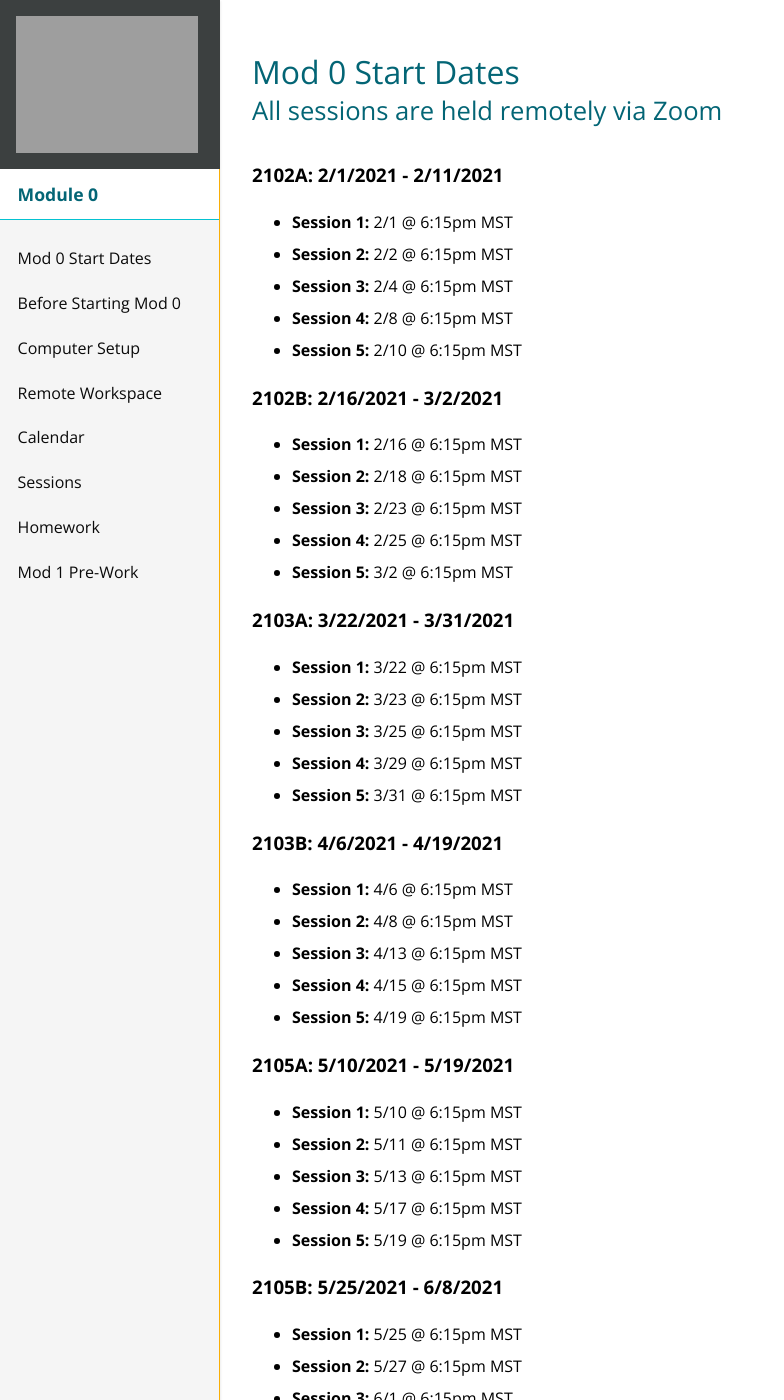
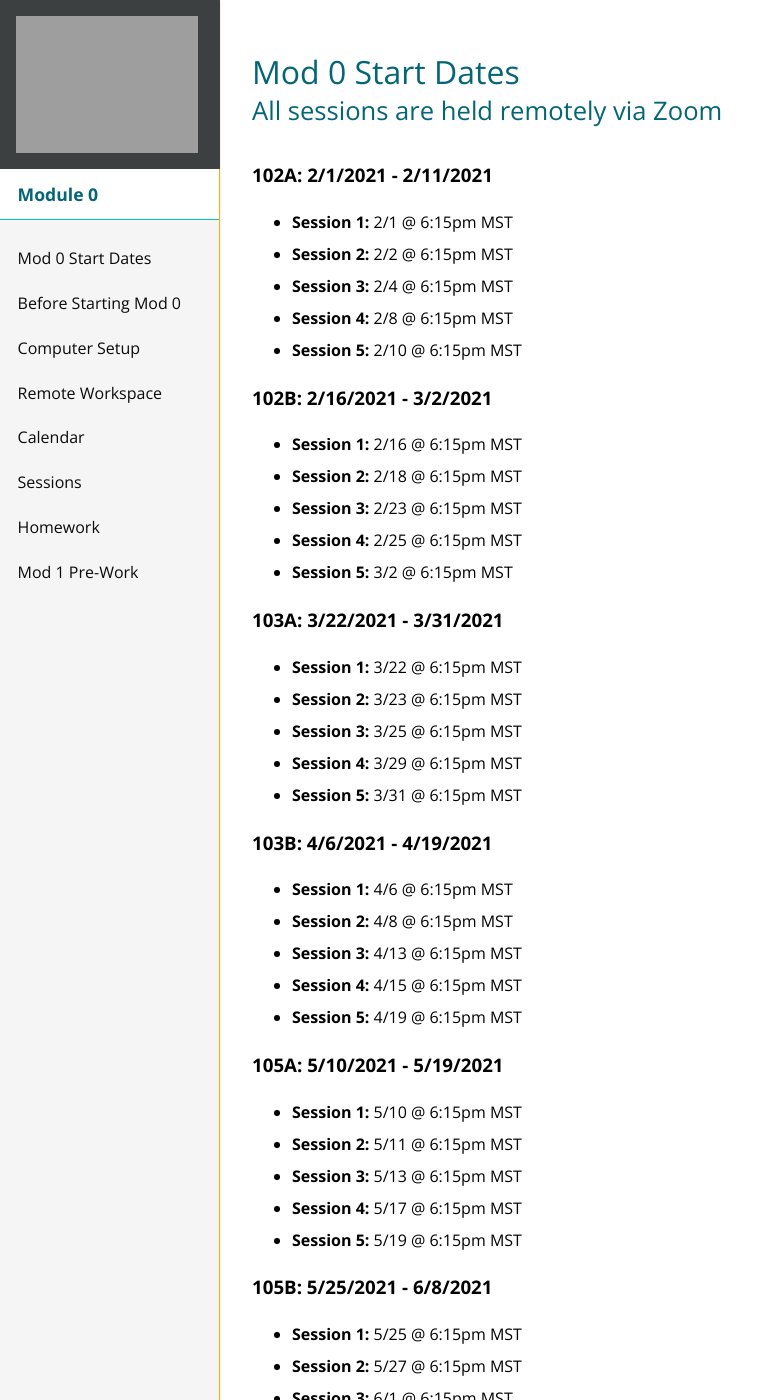
Before and after one commit to turingschool/mod-0-curriculum, a Jekyll site: the page built from start-dates.md, in a window 1280 px wide and 1400 px high. Shown: the whole window, without its empty margins (0-784 px from the left). Built offline with Jekyll 4.4.1, drawn with Linux system fonts in a browser that asks for light colours; nearby versions of some CDN libraries; some of the changed text lies outside the part shown.

Commit message:
Adjust start date format

```diff
--- a/start-dates.md
+++ b/start-dates.md
@@ -5,98 +5,98 @@ subheading: All sessions are held remotely via Zoom
 permalink:  start-dates
 ---
 
-### 2102A: 2/1/2021 - 2/11/2021
+### 102A: 2/1/2021 - 2/11/2021
 - **Session 1:** 2/1 @ 6:15pm MST
 - **Session 2:** 2/2 @ 6:15pm MST
 - **Session 3:** 2/4 @ 6:15pm MST
 - **Session 4:** 2/8 @ 6:15pm MST
 - **Session 5:** 2/10 @ 6:15pm MST
 
-### 2102B: 2/16/2021 - 3/2/2021
+### 102B: 2/16/2021 - 3/2/2021
 - **Session 1:** 2/16 @ 6:15pm MST
 - **Session 2:** 2/18 @ 6:15pm MST
 - **Session 3:** 2/23 @ 6:15pm MST
 - **Session 4:** 2/25 @ 6:15pm MST
 - **Session 5:** 3/2 @ 6:15pm MST
 
-### 2103A: 3/22/2021 - 3/31/2021
+### 103A: 3/22/2021 - 3/31/2021
 - **Session 1:** 3/22 @ 6:15pm MST
 - **Session 2:** 3/23 @ 6:15pm MST
 - **Session 3:** 3/25 @ 6:15pm MST
 - **Session 4:** 3/29 @ 6:15pm MST
 - **Session 5:** 3/31 @ 6:15pm MST
 
-### 2103B: 4/6/2021 - 4/19/2021
+### 103B: 4/6/2021 - 4/19/2021
 - **Session 1:** 4/6 @ 6:15pm MST
 - **Session 2:** 4/8 @ 6:15pm MST
 - **Session 3:** 4/13 @ 6:15pm MST
 - **Session 4:** 4/15 @ 6:15pm MST
 - **Session 5:** 4/19 @ 6:15pm MST
 
-### 2105A: 5/10/2021 - 5/19/2021
+### 105A: 5/10/2021 - 5/19/2021
 - **Session 1:** 5/10 @ 6:15pm MST
 - **Session 2:** 5/11 @ 6:15pm MST
 - **Session 3:** 5/13 @ 6:15pm MST
 - **Session 4:** 5/17 @ 6:15pm MST
 - **Session 5:** 5/19 @ 6:15pm MST
 
-### 2105B: 5/25/2021 - 6/8/2021
+### 105B: 5/25/2021 - 6/8/2021
 - **Session 1:** 5/25 @ 6:15pm MST
 - **Session 2:** 5/27 @ 6:15pm MST
 - **Session 3:** 6/1 @ 6:15pm MST
 - **Session 4:** 6/3 @ 6:15pm MST
 - **Session 5:** 6/8 @ 6:15pm MST
 
-### 2107A: 7/6/2021 - 7/20/2021
+### 107A: 7/6/2021 - 7/20/2021
 - **Session 1:** 7/6 @ 6:15pm MST
 - **Session 2:** 7/8 @ 6:15pm MST
 - **Session 3:** 7/13 @ 6:15pm MST
 - **Session 4:** 7/15 @ 6:15pm MST
 - **Session 5:** 7/20 @ 6:15pm MST
 
-### 2107B: 7/26/2021 - 8/4/2021
+### 107B: 7/26/2021 - 8/4/2021
 - **Session 1:** 7/26 @ 6:15pm MST
 - **Session 2:** 7/27 @ 6:15pm MST
 - **Session 3:** 7/29 @ 6:15pm MST
 - **Session 4:** 8/2 @ 6:15pm MST
 - **Session 5:** 8/4 @ 6:15pm MST
 
-### 2108A: 8/23/2021 - 9/1/2021
+### 108A: 8/23/2021 - 9/1/2021
 - **Session 1:** 8/23 @ 6:15pm MST
 - **Session 2:** 8/24 @ 6:15pm MST
 - **Session 3:** 8/26 @ 6:15pm MST
 - **Session 4:** 8/30 @ 6:15pm MST
 - **Session 5:** 9/1 @ 6:15pm MST
 
-### 2108B: 9/7/2021 - 9/21/2021
+### 108B: 9/7/2021 - 9/21/2021
 - **Session 1:** 9/7 @ 6:15pm MST
 - **Session 2:** 9/9 @ 6:15pm MST
 - **Session 3:** 9/14 @ 6:15pm MST
 - **Session 4:** 9/16 @ 6:15pm MST
 - **Session 5:** 9/21 @ 6:15pm MST
 
-### 2110A: 10/11/2021 - 10/20/2021
+### 110A: 10/11/2021 - 10/20/2021
 - **Session 1:** 10/11 @ 6:15pm MST
 - **Session 2:** 10/12 @ 6:15pm MST
 - **Session 3:** 10/14 @ 6:15pm MST
 - **Session 4:** 10/18 @ 6:15pm MST
 - **Session 5:** 10/20 @ 6:15pm MST
 
-### 2110B: 10/26/2021 - 11/9/2021
+### 110B: 10/26/2021 - 11/9/2021
 - **Session 1:** 10/26 @ 6:15pm MST
 - **Session 2:** 10/28 @ 6:15pm MST
 - **Session 3:** 11/2 @ 6:15pm MST
 - **Session 4:** 11/4 @ 6:15pm MST
 - **Session 5:** 11/9 @ 6:15pm MST
 
-### 2111A: 11/29/2021 - 12/8/2022
+### 111A: 11/29/2021 - 12/8/2022
 - **Session 1:** 11/29 @ 6:15pm MST
 - **Session 2:** 11/30 @ 6:15pm MST
 - **Session 3:** 12/2 @ 6:15pm MST
 - **Session 4:** 12/6 @ 6:15pm MST
 - **Session 5:** 12/8 @ 6:15pm MST
 
-### 2110B: TBD
+### 110B: TBD
 - **Session 1:** TBD
 - **Session 2:** TBD
 - **Session 3:** TBD
```
